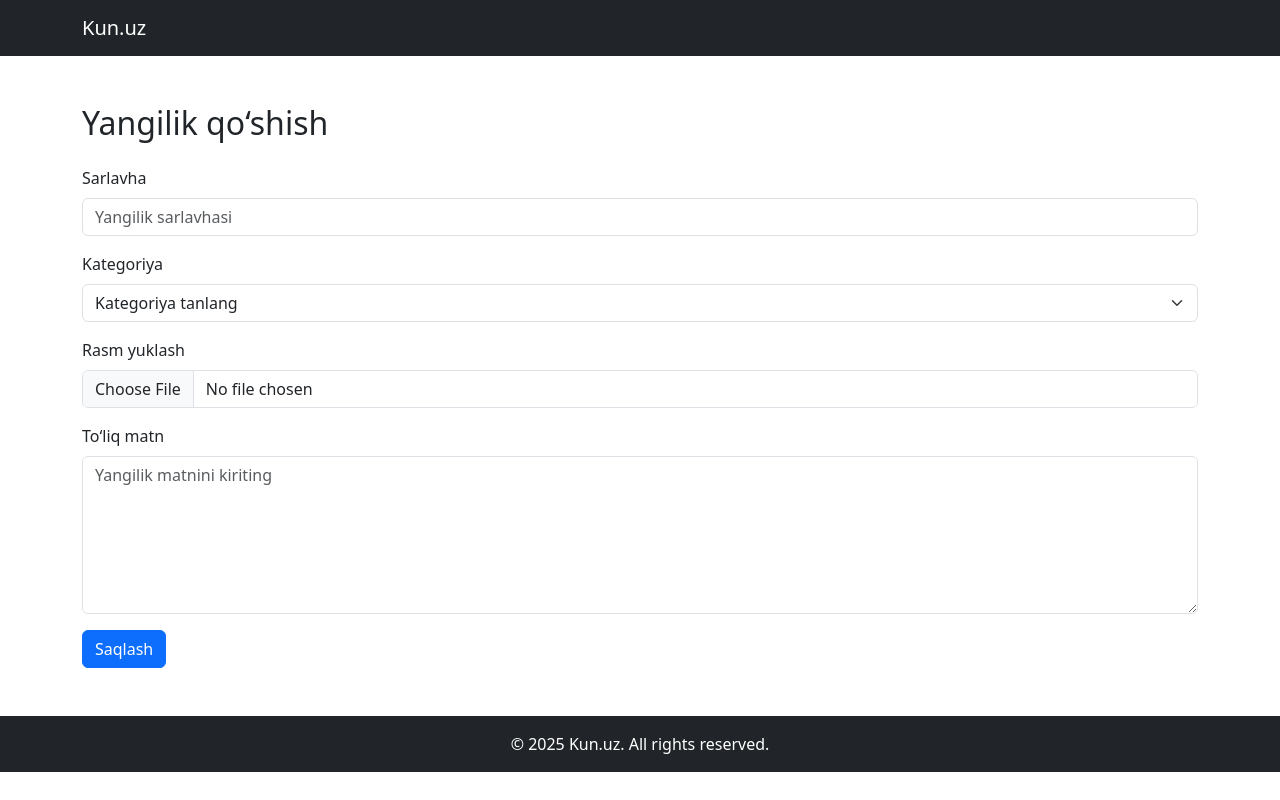
After one commit to dilbarallambergenova/News_page-django-, a Django app: page /news/add/ in a window 1280 px wide. The commit adds this page. Run offline with Django 5.2, Linux system fonts and the light colour scheme; data that the repository does not hold is empty.

Commit message:
Add news page

```diff
--- a/news/urls.py
+++ b/news/urls.py
@@ -1,8 +1,9 @@
 from django.urls import path
 
-from  news.views import news_list_view,news_detail_view
+from  news.views import news_list_view,news_detail_view,add_news_view
 
 urlpatterns = [
     path('',news_list_view,name='home'),
     path('news/<int:pk>/',news_detail_view,name='news_detail'),
+    path('news/add/',add_news_view,name='add_news'),
 ]
--- a/news/views.py
+++ b/news/views.py
@@ -1,7 +1,8 @@
-from django.shortcuts import render
-
+from django.shortcuts import render,redirect
+from django.urls import reverse
 from news.models import New,Category
 from django.shortcuts import get_object_or_404
+
 
 def news_list_view(request):
     news=New.objects.all().order_by('-id')
@@ -18,3 +19,21 @@ def news_detail_view(request,pk):
         'news':news
     }
     return render(request,'news_detail.html',context)
+
+def add_news_view(request):
+    if request.method=='GET':
+      categories=Category.objects.all()
+      data={
+          'categories':categories
+      }
+      return render(request,'add_news.html',data)
+    elif request.method=='POST':
+        category=Category.objects.get(id=request.POST.get('category'))
+        title=request.POST.get('title')
+        image=request.FILES.get('image')
+        content=request.POST.get('content')
+        news=New.objects.create(title=title,
+                                category=category,
+                                image=image,
+                                content=content)
+        return redirect(reverse('news_detail',kwargs={'pk':news.id}))
--- a/requirements.txt
+++ b/requirements.txt
@@ -1,4 +1,2 @@
-asgiref==3.9.1
 Django==5.2.4
-sqlparse==0.5.3
-tzdata==2025.2
+pillow==11.3.0
--- /dev/null
+++ b/templates/add_news.html
@@ -0,0 +1,55 @@
+{% extends "base.html" %}
+{% block title %}-Yangi yangilik qo;shish{% endblock title %}
+
+{% block content %}
+<html lang="uz">
+<head>
+  <meta charset="UTF-8">
+  <title>Yangilik qo‘shish</title>
+  <link href="https://cdn.jsdelivr.net/npm/bootstrap@5.3.0/dist/css/bootstrap.min.css" rel="stylesheet">
+</head>
+<body>
+  <div class="container my-5">
+    <h2 class="mb-4">Yangilik qo‘shish</h2>
+
+    <form  enctype="multipart/form-data" method="POST">
+      {% csrf_token %}
+      <!-- Sarlavha -->
+      <div class="mb-3">
+        <label for="title" class="form-label">Sarlavha</label>
+        <input type="text" class="form-control" name="title" id="title" placeholder="Yangilik sarlavhasi">
+      </div>
+
+      <!-- Kategoriya -->
+      <div class="mb-3">
+        <label for="category" class="form-label">Kategoriya</label>
+        <select class="form-select" id="category" name="category">
+          <option selected disabled>Kategoriya tanlang</option>
+          {% for cat in categories %}
+            <option value="{{ cat.id }}">{{ cat.name }}</option>
+          {% endfor %}
+        </select>
+      </div>
+
+      <!-- Rasm yuklash -->
+      <div class="mb-3">
+        <label for="image" class="form-label">Rasm yuklash</label>
+        <input type="file" class="form-control" id="image" name="image">
+      </div>
+
+      <!-- Kontent -->
+      <div class="mb-3">
+        <label for="content" class="form-label">To‘liq matn</label>
+        <textarea name="content" class="form-control" id="content" rows="6" placeholder="Yangilik matnini kiriting"></textarea>
+      </div>
+
+      <!-- Yuborish tugmasi -->
+      <button type="submit" class="btn btn-primary">Saqlash</button>
+    </form>
+  </div>
+
+  <!-- Bootstrap JS (ixtiyoriy, agar kerak bo‘lsa) -->
+  <script src="https://cdn.jsdelivr.net/npm/bootstrap@5.3.0/dist/js/bootstrap.bundle.min.js"></script>
+</body>
+</html>
+{% endblock content %}
```
Also changed, not shown: README.md, templates/base.html (line endings or trailing spaces), 1 other file.
